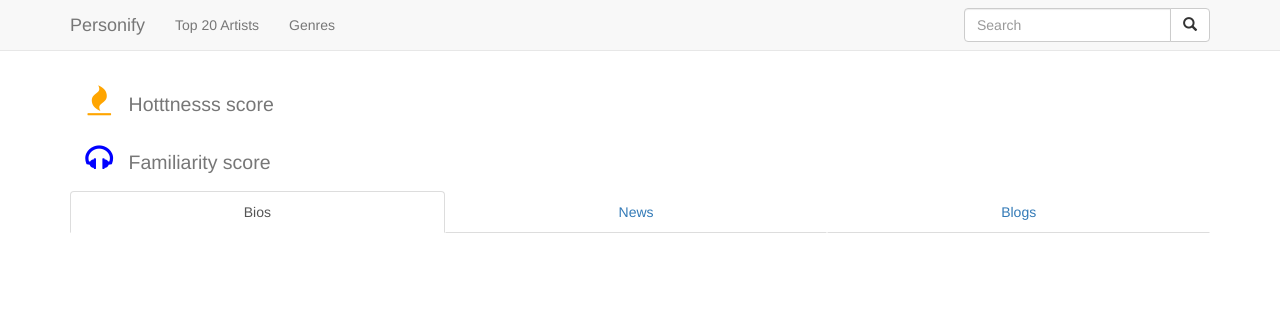
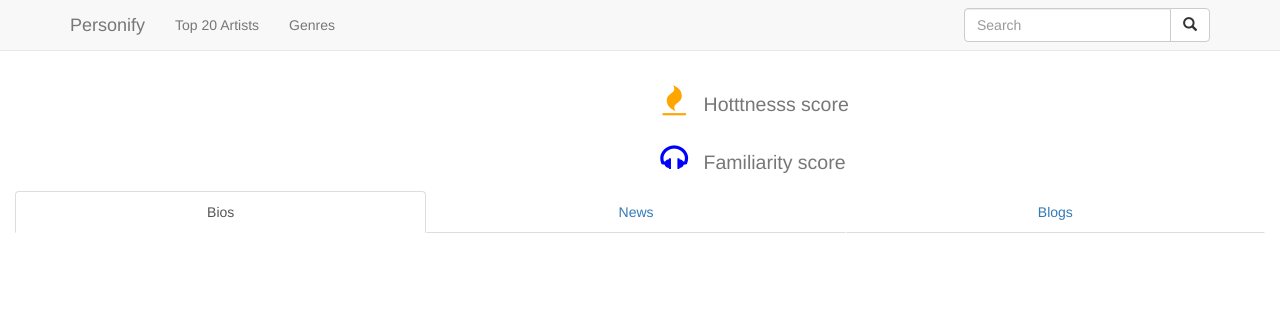
Before and after one commit to lnunno/android-music-app, a Python web app: template src/personify/templates/artist.html in a window 1280 px wide. Shown: the top 311 px of the page. Run offline with Jinja, Linux system fonts and the light colour scheme; the template is opened without the code that fills it, so the values that code supplies are empty; some libraries are stand-ins or nearby versions; some web fonts are replaced.

Commit message:
Artist images are more responsive, but could possibly use more tweaking.

```diff
--- a/src/personify/static/css/artist.css
+++ b/src/personify/static/css/artist.css
@@ -1,6 +1,7 @@
+.artist-img-holder{overflow: hidden;}
+
 .artist-img {
     height:250px;
-    overflow: hidden;
 }
 
 .artist-detail{
--- a/src/personify/templates/artist.html
+++ b/src/personify/templates/artist.html
@@ -7,16 +7,16 @@
 
 {% block content %}
 
-<div class="container">
+<div class="container-fluid">
 <h1>{{artist.name}}</h1>
 
-<div class="media">
-  <div class="media-left">
+<div class="row">
+  <div class="col-xs-6 artist-img-holder">
     <a href="#">
       <img class="artist-img" src="{{echonest_util.get_artist_display_image(artist,placeholder_size=250)}}">
     </a>
   </div>
-  <div class="media-body">
+  <div class="col-xs-6">
     <ul class="media-list">
         {% set twitter_handle = artist.get_twitter_id() %}
         {% if twitter_handle %}
```
